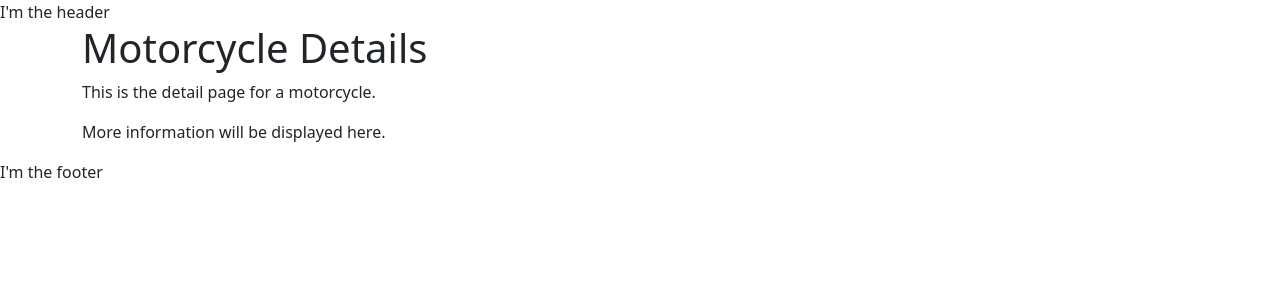
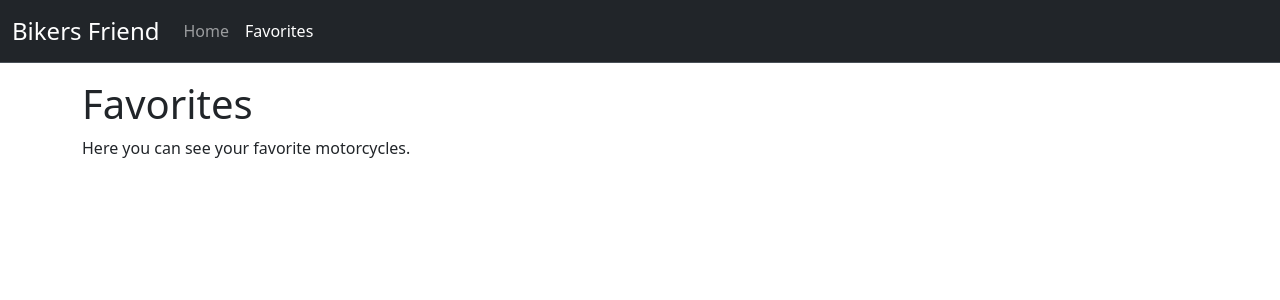
Before and after one commit to GabrieleTuzzo/progetto-finale-spec-frontend-front, a React (Vite) app: page /motorcycle/favorites in a window 1280 px wide. Shown: the top 300 px of the page. Built offline with nearby package versions, Linux system fonts and the light colour scheme; no server answers.

Commit message:
ADD detail page, navbar and some styling

```diff
--- /dev/null
+++ b/src/App.css
@@ -0,0 +1,8 @@
+header {
+    margin-bottom: 80px;
+}
+
+.clickable {
+    cursor: pointer;
+    user-select: none;
+}
--- a/src/App.jsx
+++ b/src/App.jsx
@@ -5,8 +5,12 @@ import useMotorcycles from './hooks/useMotorcycles';
 import Home from './pages/Home';
 import DetailPage from './pages/DetailPage';
 import DefaultLayout from './layouts/DefaultLayout';
+import Favorites from './pages/Favorites';
 // Bootstrap
 import 'bootstrap/dist/css/bootstrap.min.css';
+import 'bootstrap/dist/js/bootstrap.bundle.min.js';
+// Styles
+import './App.css';
 
 function App() {
     const motorcyclesController = useMotorcycles();
@@ -21,6 +25,10 @@ function App() {
                             path="/motorcycle/:id"
                             element={<DetailPage />}
                         />
+                        <Route
+                            path="/motorcycle/favorites"
+                            element={<Favorites />}
+                        />
                     </Route>
                 </Routes>
             </BrowserRouter>
--- a/src/components/Card.jsx
+++ b/src/components/Card.jsx
@@ -1,9 +1,20 @@
 export default function Card({ motorcycle, onClick }) {
     return (
-        <div onClick={() => onClick()} className="col-md-4 col-lg-2">
+        <div onClick={() => onClick()} className={`col-md-4 col-lg-3`}>
             <div className="card h-100">
-                <div className="card-body">
-                    <h5 className="card-title">{motorcycle.title}</h5>
+                <div className="card-body clickable">
+                    <div className="d-flex align-items-baseline justify-content-between">
+                        <h5 className="card-title">{motorcycle.title}</h5>
+                        <button
+                            onClick={(e) => {
+                                e.stopPropagation();
+                                console.log('Clicked favorite button!');
+                            }}
+                            className="btn fs-5"
+                        >
+                            ⭐
+                        </button>
+                    </div>
                     <p className="card-text">{motorcycle.category}</p>
                 </div>
             </div>
--- a/src/components/Filters.jsx
+++ b/src/components/Filters.jsx
@@ -16,8 +16,8 @@ export default function Filters() {
     }, [search, category]);
 
     return (
-        <div className="row g-3">
-            <div className="col-md-4 col-lg-2">
+        <div className="row g-3 mb-3">
+            <div className="col-md-4 col-lg-3">
                 <input
                     type="text"
                     className="form-control"
@@ -26,7 +26,7 @@ export default function Filters() {
                     onChange={(e) => setSearch(e.target.value)}
                 />
             </div>
-            <div className="col-md-4 col-lg-2">
+            <div className="col-md-4 col-lg-3">
                 <select
                     className="form-select"
                     value={category}
@@ -41,7 +41,8 @@ export default function Filters() {
                         ))}
                 </select>
             </div>
-            <div className="col-md-4 col-lg-2 d-flex gap-2">
+            <div className="col-md-4 col-lg-3">
+                <div className="d-flex gap-2">
                     <button
                         className="btn btn-primary"
                         onClick={() => {
@@ -71,9 +72,10 @@ export default function Filters() {
                         Direction: {sortDirection}
                     </button>
                 </div>
-            <div className="col-md-4 col-lg-2">
+            </div>
+            <div className="col-md-4 col-lg-3">
                 <button
-                    className="btn btn-danger"
+                    className="btn btn-danger w-100"
                     onClick={() => {
                         setSearch('');
                         setCategory('');
--- /dev/null
+++ b/src/components/Navbar.jsx
@@ -0,0 +1,56 @@
+import { NavLink } from 'react-router-dom';
+
+export default function Navbar() {
+    return (
+        <nav
+            className="navbar navbar-expand-lg bg-dark border-bottom border-body fixed-top"
+            data-bs-theme="dark"
+        >
+            <div className="container-fluid">
+                <NavLink className="navbar-brand fs-4" to="/">
+                    Bikers Friend
+                </NavLink>
+                <button
+                    className="navbar-toggler"
+                    type="button"
+                    data-bs-toggle="collapse"
+                    data-bs-target="#navbarNav"
+                    aria-controls="navbarNav"
+                    aria-expanded="false"
+                    aria-label="Toggle navigation"
+                >
+                    <span className="navbar-toggler-icon"></span>
+                </button>
+                <div className="collapse navbar-collapse" id="navbarNav">
+                    <ul className="navbar-nav">
+                        <li className="nav-item">
+                            <NavLink
+                                className={({ isActive }) =>
+                                    isActive
+                                        ? 'active nav-link'
+                                        : 'inactive nav-link'
+                                }
+                                aria-current="page"
+                                to="/"
+                            >
+                                Home
+                            </NavLink>
+                        </li>
+                        <li className="nav-item">
+                            <NavLink
+                                className={({ isActive }) =>
+                                    isActive
+                                        ? 'active nav-link'
+                                        : 'inactive nav-link'
+                                }
+                                to="/motorcycle/favorites"
+                            >
+                                Favorites
+                            </NavLink>
+                        </li>
+                    </ul>
+                </div>
+            </div>
+        </nav>
+    );
+}
--- a/src/hooks/useMotorcycles.js
+++ b/src/hooks/useMotorcycles.js
@@ -14,6 +14,15 @@ export default function useMotorcycles() {
 
         fetchMotorcycles();
     }, []);
+
+    function fetchMotorcycleById(id) {
+        async function fetchMotorcycle() {
+            const res = await fetchData(`/motorcycles/${id}`, 'GET');
+            return res;
+        }
+
+        return fetchMotorcycle();
+    }
 
     function getCategories() {
         if (!motorcycles) return [];
@@ -79,5 +88,6 @@ export default function useMotorcycles() {
         resetFilters,
         getCategories,
         sortMotorcycles,
+        fetchMotorcycleById,
     };
 }
--- a/src/layouts/DefaultLayout.jsx
+++ b/src/layouts/DefaultLayout.jsx
@@ -1,13 +1,15 @@
 import { Outlet } from 'react-router-dom';
+import Navbar from '../components/Navbar';
 
 export default function DefaultLayout() {
     return (
         <>
-            <header>I'm the header</header>
+            <header>
+                <Navbar></Navbar>
+            </header>
             <main className="container">
                 <Outlet></Outlet>
             </main>
-            <footer>I'm the footer</footer>
         </>
     );
 }
--- a/src/pages/DetailPage.jsx
+++ b/src/pages/DetailPage.jsx
@@ -1,9 +1,81 @@
+import { useContext, useEffect, useState } from 'react';
+import { useParams } from 'react-router-dom';
+import { GlobalContext } from '../contexts/GlobalContext';
+
 export default function DetailPage() {
+    const { id } = useParams();
+    const { fetchMotorcycleById } = useContext(GlobalContext);
+    const [motorcycle, setMotorcycle] = useState(null);
+
+    useEffect(() => {
+        async function fetchMotorcycle() {
+            const res = await fetchMotorcycleById(id);
+            if (!res.success) {
+                console.error(res.message);
+                return;
+            }
+            setMotorcycle(res.motorcycle);
+            console.log(motorcycle);
+        }
+
+        fetchMotorcycle();
+    }, [id]);
+
+    console.log(motorcycle);
+
     return (
-        <div>
-            <h1>Motorcycle Details</h1>
-            <p>This is the detail page for a motorcycle.</p>
-            <p>More information will be displayed here.</p>
-        </div>
+        motorcycle && (
+            <div className="container my-5">
+                <div className="card">
+                    <img
+                        src={motorcycle.image}
+                        className="card-img-top"
+                        alt={motorcycle.title}
+                    />
+                    <div className="card-body">
+                        <h1 className="card-title">{motorcycle.title}</h1>
+                        <p className="card-text">
+                            <strong>Category:</strong> {motorcycle.category}
+                        </p>
+                        <p className="card-text">
+                            <strong>Price:</strong> {motorcycle.price}€
+                        </p>
+                        <p className="card-text">
+                            <strong>CC:</strong> {motorcycle.cc}
+                        </p>
+                        <p className="card-text">
+                            <strong>Height:</strong> {motorcycle.height} cm
+                        </p>
+                        <p className="card-text">
+                            <strong>Empty Weight:</strong>{' '}
+                            {motorcycle.emptyWeight} kg
+                        </p>
+                        <p className="card-text">
+                            <strong>Production Year:</strong>{' '}
+                            {motorcycle.productionYear}
+                        </p>
+                        <p className="card-text">
+                            <strong>Brand:</strong> {motorcycle.brand}
+                        </p>
+                        <p className="card-text">
+                            <small className="text-muted">
+                                Created At:{' '}
+                                {new Date(
+                                    motorcycle.createdAt
+                                ).toLocaleDateString()}
+                            </small>
+                        </p>
+                        <p className="card-text">
+                            <small className="text-muted">
+                                Updated At:{' '}
+                                {new Date(
+                                    motorcycle.updatedAt
+                                ).toLocaleDateString()}
+                            </small>
+                        </p>
+                    </div>
+                </div>
+            </div>
+        )
     );
 }
--- /dev/null
+++ b/src/pages/Favorites.jsx
@@ -0,0 +1,11 @@
+export default function Favorites() {
+    return (
+        <section>
+            <h1>Favorites</h1>
+            <p>Here you can see your favorite motorcycles.</p>
+            <div className="row g-3">
+                {/* Add your favorite motorcycles here */}
+            </div>
+        </section>
+    );
+}
--- a/src/pages/Home.jsx
+++ b/src/pages/Home.jsx
@@ -14,6 +14,7 @@ export default function Home() {
 
     return (
         <section>
+            <h1>Welcome to the Bikers Friend!</h1>
             <div>
                 <Filters />
             </div>
```
Lines whose indentation alone changed are shown as unchanged.
